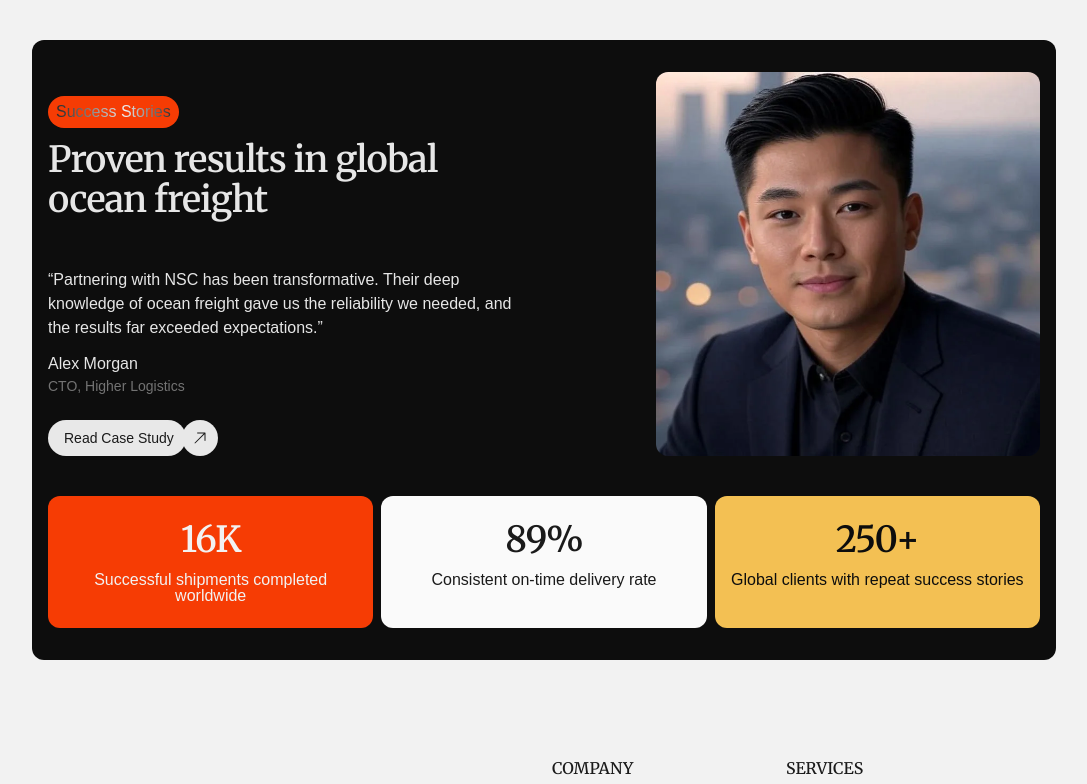
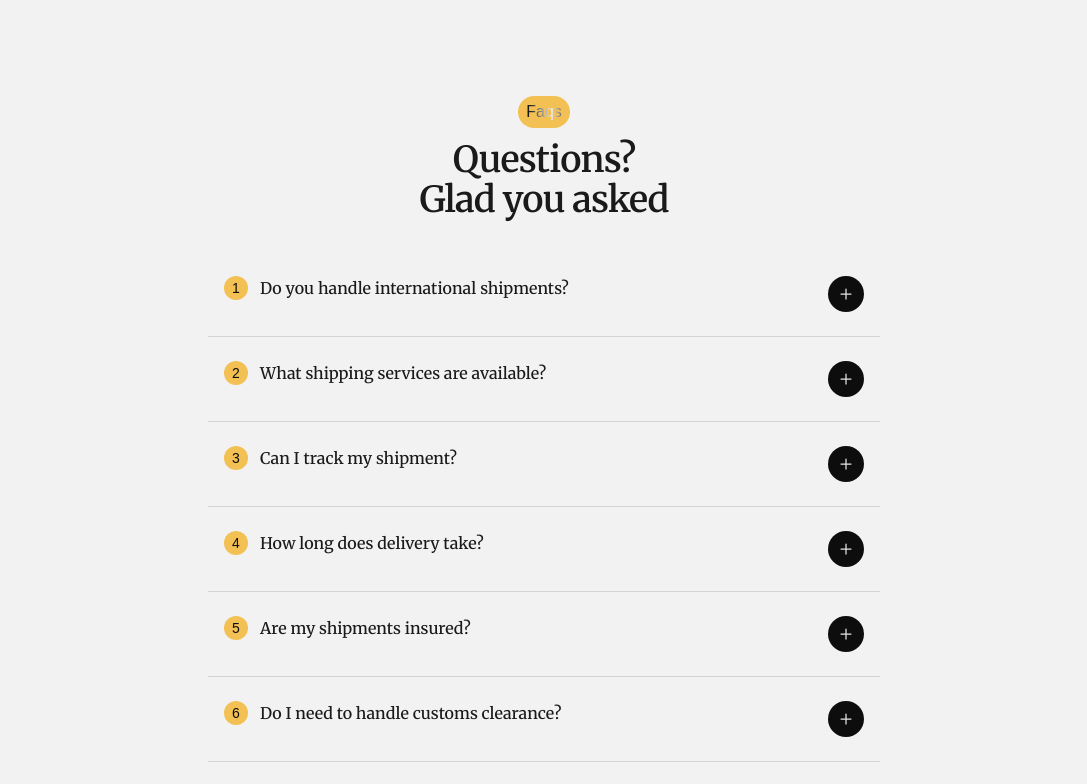
Before and after one commit to devbyasqe/nexus-sea-carriers, a Next.js app: page / in a window 1280 px wide. Shown: the top 784 px of the page, without its empty margins (96-1183 px from the left). Built offline with nearby package versions, Linux system fonts and the light colour scheme; a web font is replaced by a local one.

Commit message:
faq section

```diff
--- a/src/app/page.tsx
+++ b/src/app/page.tsx
@@ -1,3 +1,4 @@
+import Faq from "@/components/home/faq";
 import HomeHero from "@/components/home/hero";
 import HowItWork from "@/components/home/how-it-work";
 import KeyBenefit from "@/components/home/key-benifit";
@@ -14,8 +15,9 @@ const HomePage = () => (
     <ServiceOverview />
     <OceanServices />
     <HowItWork />
-    <KeyBenefit />*/}
-    <SuccessStories />
+    <KeyBenefit />
+    <SuccessStories />*/}
+    <Faq />
   </>
 );
 
--- /dev/null
+++ b/src/components/home/faq.tsx
@@ -0,0 +1,72 @@
+import React from "react";
+import { ShimmerText } from "../ui";
+import { FaqCard } from "../ui/faq-card";
+
+const faqs = [
+  {
+    question: "Do you handle international shipments?",
+    answer:
+      "Yes. We ship to a wide range of countries worldwide. For details on specific destinations, check our shipping policy or contact our support team.",
+  },
+  {
+    question: "What shipping services are available?",
+    answer:
+      "We offer standard, expedited, and express delivery options. Available services may vary depending on your location and the type of shipment.",
+  },
+  {
+    question: "Can I track my shipment?",
+    answer:
+      "Of course. Once your order is shipped, you’ll receive a tracking number by email. You can use it to follow your shipment in real time.",
+  },
+  {
+    question: "How long does delivery take?",
+    answer:
+      "Delivery times depend on the service and destination. International shipments typically arrive within 5–15 business days, while express options are faster.",
+  },
+  {
+    question: "Are my shipments insured?",
+    answer:
+      "Yes. We offer insurance options to protect your cargo against loss or damage during transit. Reach out to our team to learn about coverage details.",
+  },
+  {
+    question: "Do I need to handle customs clearance?",
+    answer:
+      "No. Our team manages customs documentation and clearance to ensure your shipment moves smoothly across borders.",
+  },
+  {
+    question: "What happens if my shipment is delayed?",
+    answer:
+      "Delays can occur due to customs checks, weather, or other factors. If this happens, our support team will keep you updated and work to resolve issues quickly.",
+  },
+  {
+    question: "Can I ship fragile or high-value items?",
+    answer:
+      "Yes. We handle fragile and high-value shipments with special care and packaging. Let us know your requirements when booking.",
+  },
+];
+
+const Faq = () => {
+  return (
+    <section className="relative mx-auto w-[93%] max-w-5xl min-w-80 overflow-clip py-10 sm:max-md:max-w-[40rem]">
+      <div className="px-4 py-14">
+        <div className="flex flex-col text-pretty md:items-center">
+          <p className="bg-success w-fit rounded-full px-2 py-1 font-medium">
+            <ShimmerText>Faqs</ShimmerText>
+          </p>
+          <h2 className="mt-3 md:text-center">
+            Questions? <br />
+            Glad you asked
+          </h2>
+        </div>
+
+        <div className="group/faq mx-auto mt-8 max-w-2xl divide-y">
+          {faqs.map((faq, index) => (
+            <FaqCard key={faq.question} {...faq} index={index + 1} />
+          ))}
+        </div>
+      </div>
+    </section>
+  );
+};
+
+export default Faq;
--- a/src/components/svg/index.tsx
+++ b/src/components/svg/index.tsx
@@ -265,3 +265,20 @@ export const SheildIcon = (props: SVGProps<SVGSVGElement>) => (
     />
   </svg>
 );
+
+export const PlusIcon = (props: SVGProps<SVGSVGElement>) => (
+  <svg
+    width="24"
+    height="24"
+    viewBox="0 0 24 24"
+    fill="currentColor"
+    xmlns="http://www.w3.org/2000/svg"
+    {...props}
+  >
+    <path
+      fillRule="evenodd"
+      clipRule="evenodd"
+      d="M12 5.25C12.4142 5.25 12.75 5.58579 12.75 6V11.25L18 11.25C18.4142 11.25 18.75 11.5858 18.75 12C18.75 12.4142 18.4142 12.75 18 12.75H12.75V18C12.75 18.4142 12.4142 18.75 12 18.75C11.5858 18.75 11.25 18.4142 11.25 18V12.75H6C5.58579 12.75 5.25 12.4142 5.25 12C5.25 11.5858 5.58579 11.25 6 11.25L11.25 11.25V6C11.25 5.58579 11.5858 5.25 12 5.25Z"
+    />
+  </svg>
+);
--- /dev/null
+++ b/src/components/ui/faq-card.tsx
@@ -0,0 +1,55 @@
+"use client";
+
+import { AnimatePresence, motion } from "motion/react";
+import { useState } from "react";
+import { Button } from "./button";
+import { cn } from "@/lib/utils";
+import { PlusIcon } from "../svg";
+
+export const FaqCard = ({
+  answer,
+  question,
+  index,
+}: {
+  question: string;
+  answer: string;
+  index: number;
+}) => {
+  const [open, setOpen] = useState(false);
+  return (
+    <div className="px-4 py-6 transition-all duration-300 group-hover/faq:not-hover:blur-[1px]">
+      <div
+        role="button"
+        className="flex cursor-pointer items-start gap-3"
+        onClick={() => {
+          setOpen(!open);
+        }}
+      >
+        <div className="bg-success inline-flex size-6 shrink-0 items-center justify-center rounded-full text-black">
+          <p className="text-sm font-medium">{index} </p>
+        </div>
+        <div className="">
+          <p className="font-medium font-serif">{question} </p>
+          <AnimatePresence>
+            {open && (
+              <motion.div
+                initial={{ height: 0, filter: "blur(5px)" }}
+                animate={{ height: "auto", filter: "blur(0px)" }}
+                exit={{ height: 0, filter: "blur(5px)" }}
+                transition={{ duration: 0.3, ease: "linear" }}
+                className="overflow-clip"
+              >
+                <p className="text-foreground-muted mt-4">{answer} </p>
+              </motion.div>
+            )}
+          </AnimatePresence>
+        </div>
+        <Button buttonSize={"icon"} padding={null} className="ms-auto">
+          <PlusIcon
+            className={cn("transition-all size-5 duration-300", open && "rotate-45")}
+          />
+        </Button>
+      </div>
+    </div>
+  );
+};
```
